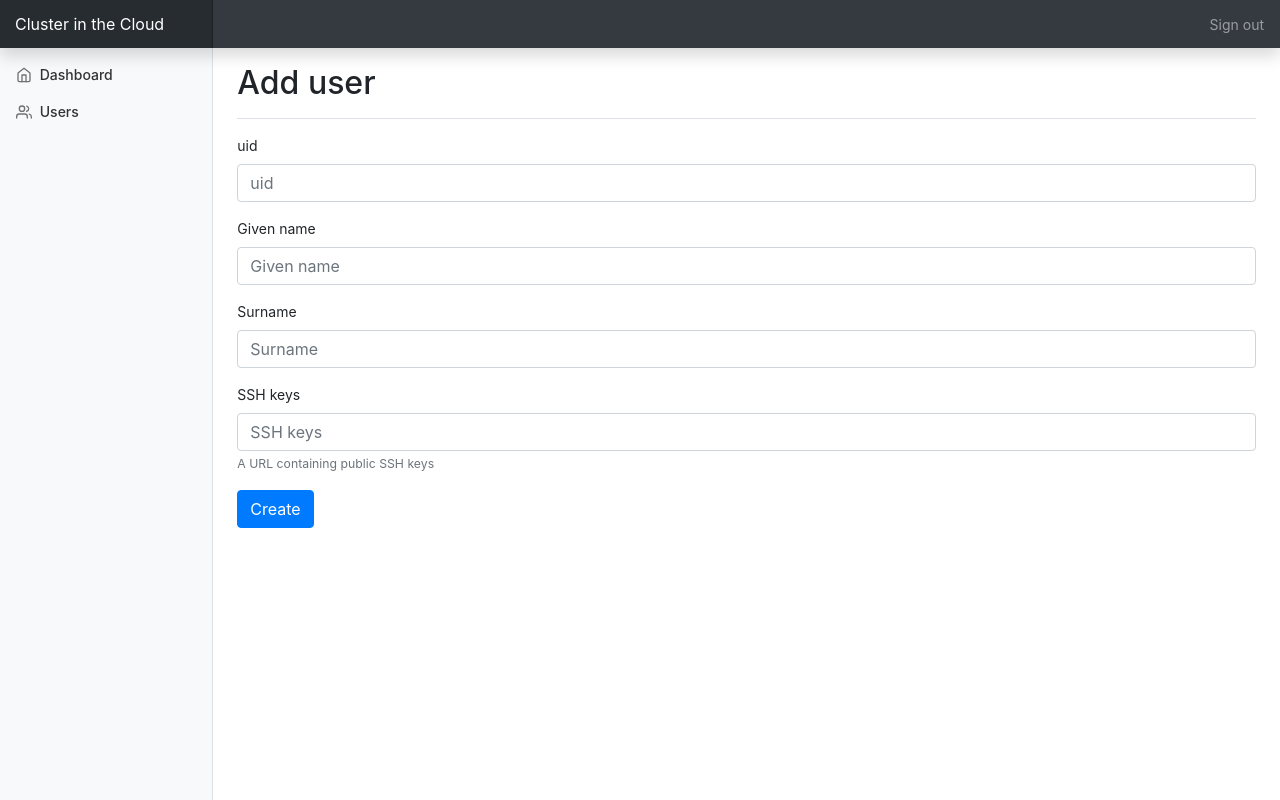
After one commit to clusterinthecloud/webui, a Django app: page /users/add in a window 1280 px wide. The commit adds this page. Run offline with Django 3.2, Linux system fonts and the light colour scheme; the visitor is signed in with stand-in values (Sample User, id 1); some libraries are stand-ins or nearby versions.

Commit message:
Complete LDAP part of user creation

```diff
--- /dev/null
+++ b/citc/forms.py
@@ -0,0 +1,14 @@
+from django import forms
+from django.core.exceptions import ValidationError
+
+
+def validate_keys(value):
+    if not value.startswith("http"):
+        raise ValidationError("must be a URL")
+
+
+class UserForm(forms.Form):
+    uid = forms.CharField(label='uid', max_length=100)
+    given_name = forms.CharField(label='Given name', max_length=100)
+    sn = forms.CharField(label='Surname', max_length=100)
+    keys = forms.CharField(label='SSH keys', help_text="A URL containing public SSH keys", validators=[validate_keys])
--- /dev/null
+++ b/citc/templates/add_user.html
@@ -0,0 +1,15 @@
+{% extends "base.html" %}
+
+{% load bootstrap4 %}
+
+{% block content %}
+    <div class="d-flex justify-content-between flex-wrap flex-md-nowrap align-items-center pt-3 pb-2 mb-3 border-bottom">
+        <h1 class="h2">Add user</h1>
+    </div>
+
+    <form action="{% url 'add_user' %}" method="post">
+        {% csrf_token %}
+        {% bootstrap_form form %}
+        <button class="btn btn-primary" type="submit">Create</button>
+    </form>
+{% endblock %}
--- a/citc/templates/users.html
+++ b/citc/templates/users.html
@@ -1,4 +1,6 @@
 {% extends "base.html" %}
+
+{% load bootstrap4 %}
 
 {% block content %}
     <div class="d-flex justify-content-between flex-wrap flex-md-nowrap align-items-center pt-3 pb-2 mb-3 border-bottom">
@@ -23,4 +25,7 @@
         {% endfor %}
         </tbody>
     </table>
+
+    {% url 'add_user' as add_user_url %}
+    {% bootstrap_button "Add user" button_type="link" href=add_user_url %}
 {% endblock %}
--- a/citc/urls.py
+++ b/citc/urls.py
@@ -5,4 +5,5 @@ from . import views
 urlpatterns = [
     path('', views.index, name='index'),
     path('users', views.users, name="users"),
+    path('users/add', views.add_user, name="add_user"),
 ]
--- /dev/null
+++ b/citc/users.py
@@ -0,0 +1,68 @@
+from copy import copy
+from pathlib import Path
+
+import yaml
+from django.conf import settings
+from ldap3 import Server, Connection, ALL_ATTRIBUTES, MOCK_SYNC
+
+BASE_DN = "ou=People,dc=citc,dc=acrc,dc=bristol,dc=ac,dc=uk"
+
+
+def connection():
+    if settings.IN_PRODUCTION:
+        with open("/etc/citc/webui.yaml", "r") as f:
+            config = yaml.safe_load(f)
+        conn = Connection('ldap://localhost', user='cn=Directory Manager', password=config["ldap_password"], auto_bind=True)
+    else:
+        server = Server('my_fake_server')
+        conn = Connection(server, user='cn=Directory Manager', password='my_password', client_strategy=MOCK_SYNC)
+        conn.bind()
+    return conn
+
+
+def get_all_users(conn, attributes=ALL_ATTRIBUTES):
+    conn.search(BASE_DN, '(objectclass=posixAccount)', attributes=attributes)
+    return copy(conn.entries)
+
+
+def get_user(conn, uid, attributes=ALL_ATTRIBUTES):
+    conn.search(BASE_DN, f'(&(objectclass=posixAccount)(cn={uid}))', attributes=attributes)
+    return conn.entries[0]
+
+
+def create_user(conn, uid, given_name, sn, keys):
+    starting_uid_number = 10001
+    gid_number = 100
+    home_root = Path("/mnt/shared/home")
+    uid_numbers = get_all_users(conn, attributes=["uidNumber"])
+    try:
+        max_uid = int(max(uid_numbers, key=lambda u: u.uidNumber).uidNumber.value)
+        uid_number = max_uid + 1
+    except ValueError:
+        uid_number = starting_uid_number
+
+    # TODO make home directory
+    # TODO chmod home directory
+    # TODO copy in skel for home directory
+    # TODO copy in SSH keys
+
+    user_dict = {
+        'objectClass': [
+            'top',
+            'person',
+            'organizationalPerson',
+            'inetOrgPerson',
+            'posixAccount',
+        ],
+        'cn': uid,
+        'givenName': given_name,
+        'sn': sn,
+        'uid': uid,
+        'uidNumber': uid_number,
+        'gidNUmber': gid_number,
+        'homeDirectory': str(home_root / uid),
+        'loginShell': '/bin/bash',
+    }
+    conn.strategy.add_entry(f'cn={uid},{BASE_DN}', user_dict)
+
+    # TODO recursively chown home directory
--- a/citc/views.py
+++ b/citc/views.py
@@ -1,10 +1,10 @@
-from copy import copy
+from django.contrib.auth.decorators import login_required
+from django.http import HttpResponseRedirect
+from django.shortcuts import render
+from django.urls import reverse
 
-import yaml
-from django.conf import settings
-from django.contrib.auth.decorators import login_required
-from django.shortcuts import render
-from ldap3 import Server, Connection, MOCK_SYNC, ALL_ATTRIBUTES
+from citc.forms import UserForm
+from citc.users import connection, get_all_users, create_user
 
 
 @login_required
@@ -14,36 +14,29 @@ def index(request):
 
 @login_required
 def users(request):
-    base_dn = "ou=People,dc=citc,dc=acrc,dc=bristol,dc=ac,dc=uk"
-    if settings.IN_PRODUCTION:
-        with open("/etc/citc/webui.yaml", "r") as f:
-            config = yaml.safe_load(f)
-        connection = Connection('ldap://localhost', user='cn=Directory Manager', password=config["ldap_password"], auto_bind=True)
-    else:
-        server = Server('my_fake_server')
-        connection = Connection(server, user='cn=Directory Manager', password='my_password', client_strategy=MOCK_SYNC)
-        connection.strategy.add_entry(f'cn=matt,{base_dn}',
-                                      {
-                                          'objectClass': [
-                                              'top',
-                                              'person',
-                                              'organizationalPerson',
-                                              'inetOrgPerson',
-                                              'posixAccount',
-                                          ],
-                                          'cn': 'matt',
-                                          'givenName': 'Matt',
-                                          'sn': 'Williams',
-                                          'uid': 'matt',
-                                          'uidNumber': 10001,
-                                          'gidNUmber': 100,
-                                          'homeDirectory': '/mnt/shared/home/matt',
-                                          'loginShell': '/bin/bash',
-                                      })
-        connection.bind()
-    connection.search('ou=People,dc=citc,dc=acrc,dc=bristol,dc=ac,dc=uk', '(objectclass=posixAccount)', attributes=ALL_ATTRIBUTES)
-    users = copy(connection.entries)
+    conn = connection()
+    users = get_all_users(conn)
 
     context = {"users": users}
 
     return render(request, "users.html", context)
+
+
+@login_required
+def add_user(request):
+    if request.method == 'POST':
+        form = UserForm(request.POST)
+        if form.is_valid():
+            uid = form.cleaned_data['uid']
+            given_name = form.cleaned_data['given_name']
+            sn = form.cleaned_data['sn']
+            keys = form.cleaned_data['keys']
+
+            conn = connection()
+            create_user(conn, uid, given_name, sn, keys)
+
+            return HttpResponseRedirect(reverse('users'))
+    else:
+        form = UserForm()
+
+    return render(request, 'add_user.html', {'form': form})
```
Also changed, not shown: citc/tests.py (+25 -2 lines).
